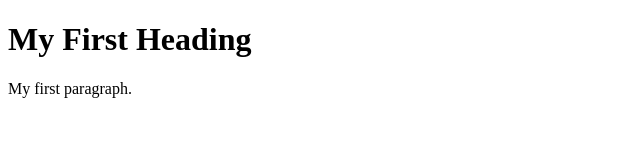
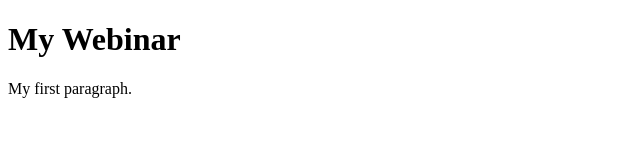
Before and after one commit to sushmaditiss/Webinar, a plain HTML site: page index.html in a window 1280 px wide. Shown: the whole page, without its empty margins (0-640 px from the left). Drawn offline with Linux system fonts and the light colour scheme.

Commit message:
File Modified

```diff
--- a/index.html
+++ b/index.html
@@ -2,7 +2,7 @@
 <html>
 <body>
 
-<h1>My First Heading</h1>
+<h1>My Webinar</h1>
 
 <p>My first paragraph.</p>
 
```
